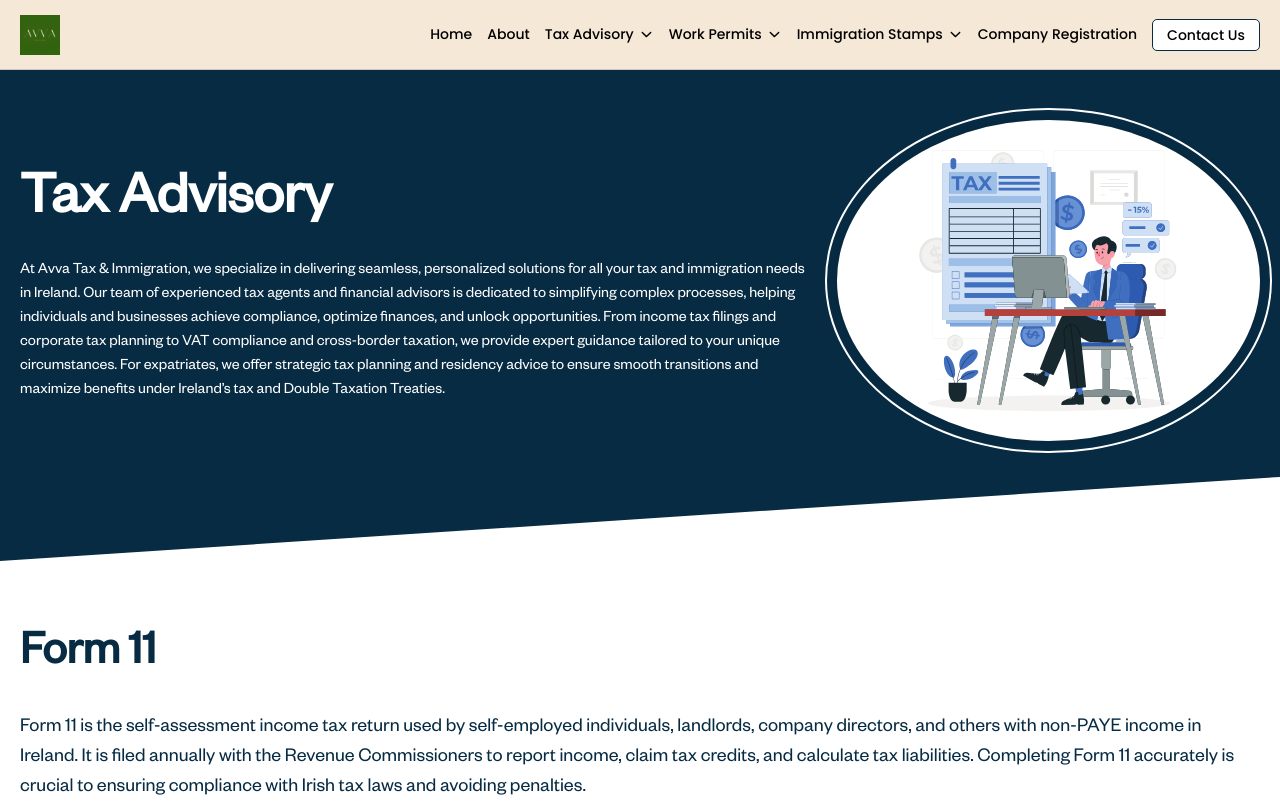
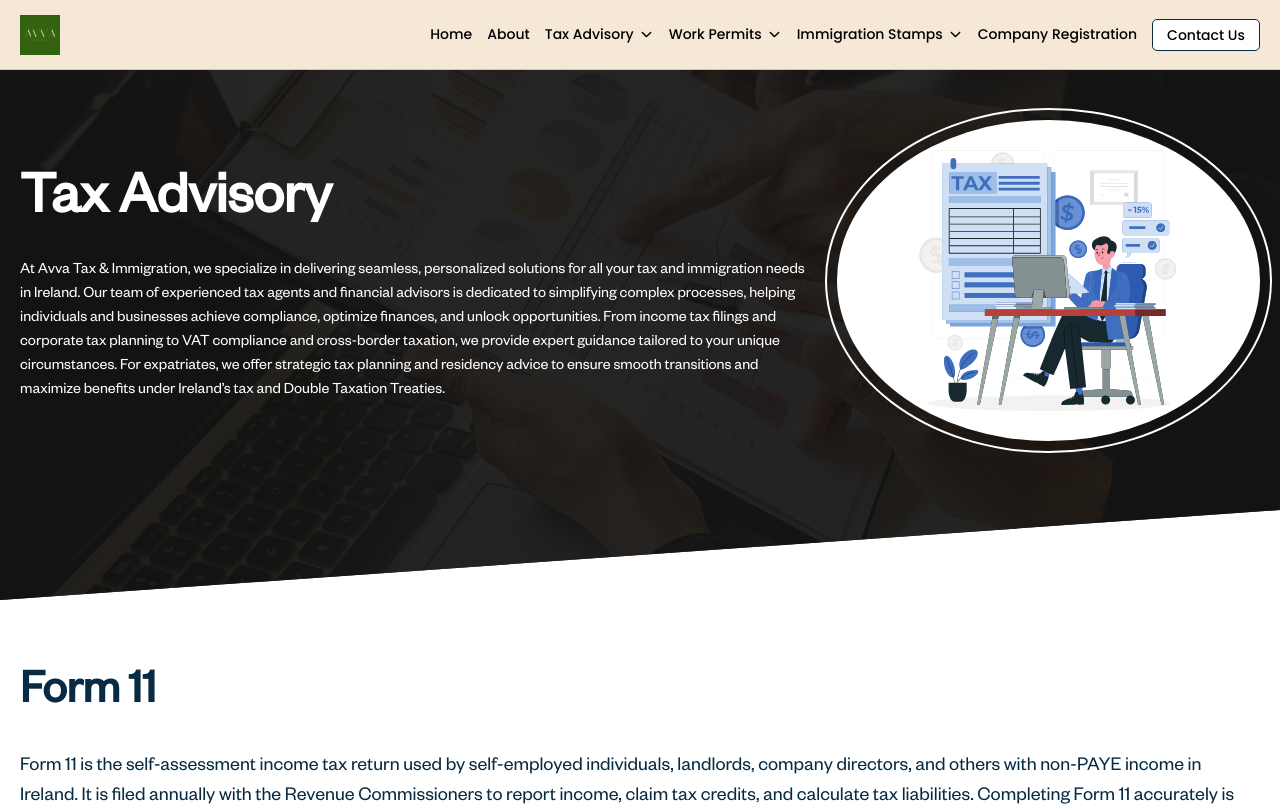
Before and after one commit to TartejBrothers/Avva-Advisors, a React (Create React App) app: page /form11 in a window 1280 px wide. Shown: the top 806 px of the page. Built offline with nearby package versions, Linux system fonts and the light colour scheme.

Commit message:
Added: Immigration

```diff
--- a/src/styles/taxadvisory.css
+++ b/src/styles/taxadvisory.css
@@ -2,6 +2,11 @@
   background-color: #072b43;
   clip-path: polygon(0 0, 100% 0, 100% 85%, 0% 100%);
   padding-bottom: 60px;
+  background-image: url("../images/taxadvisorybg.png");
+  background-size: cover;
+  background-position: center;
+  min-height: 600px;
+  background-repeat: no-repeat;
 }
 .workpermitheaderbg {
   background-color: #21272d;
@@ -24,6 +29,11 @@
     7.143% 90%,
     0% 100%
   );
+  background-image: url("../images/workpermitbg.jpg");
+  background-size: cover;
+  background-position: center;
+  min-height: 600px;
+
   padding-bottom: 60px;
 }
 .immigrationheaderbg {
@@ -34,6 +44,7 @@
   min-height: 600px;
   display: flex;
   align-items: center;
+  background-repeat: no-repeat;
 }
 .taxadvisoryheader {
   display: flex;
```
Also changed, not shown: src/images/taxadvisorybg.png (added), src/images/workpermitbg.jpg (added).
